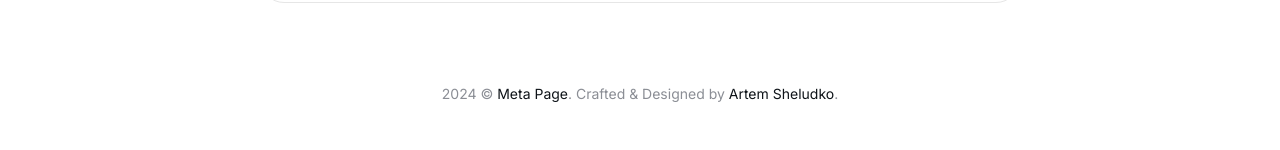
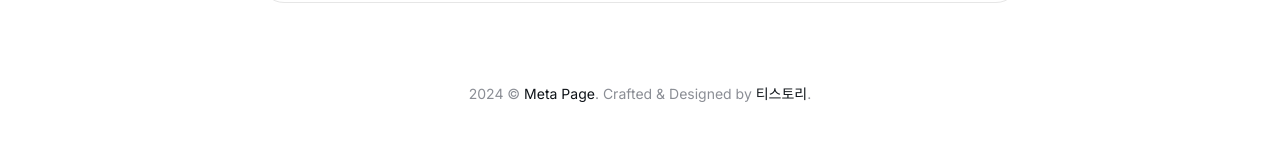
Before and after one commit to meta-blog/meta-blog.github.io, a Jekyll site: the page built from index.html, in a window 1280 px wide. Shown: the part 1232-1382 px from the top of the page. Built offline with Jekyll 4.4.1, drawn with Linux system fonts in a browser that asks for light colours.

Commit message:
Update footer.html

```diff
--- a/_includes/footer.html
+++ b/_includes/footer.html
@@ -5,7 +5,7 @@
       <div class="col col-12">
         <div class="footer__info">
           {% include social-links.html %}
-          <div class="copyright">{{site.time | date: '%Y'}} &copy; <a href="/">{{site.data.settings.title}}</a>. Crafted & Designed by <a href="https://jekyllthemes.io/developers/artem-sheludko">Artem Sheludko</a>.</div>
+          <div class="copyright">{{site.time | date: '%Y'}} &copy; <a href="/">{{site.data.settings.title}}</a>. Crafted & Designed by <a href="https://www.tistory.com/">티스토리</a>.</div>
         </div>
       </div>
     </div>
```
